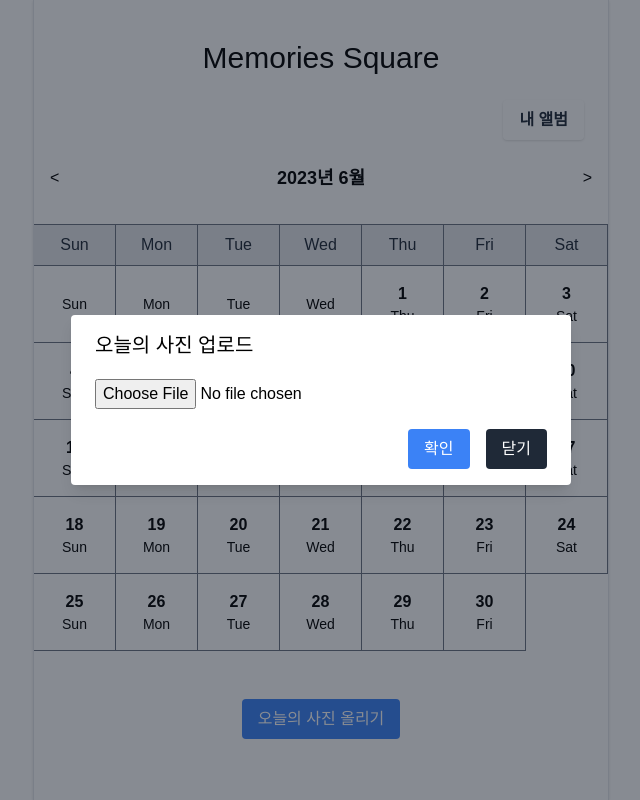
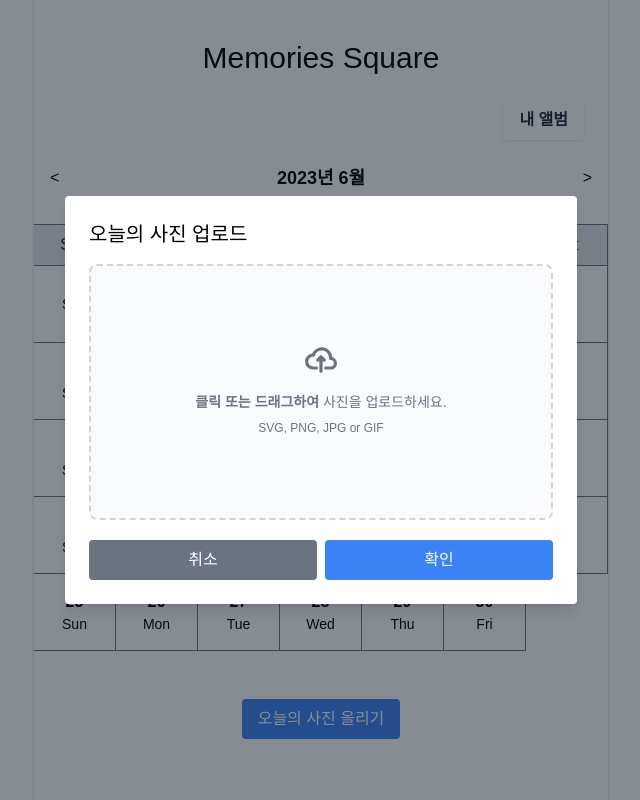
Before and after one commit to Leets-Official/MemoriesSquare-FE, a SvelteKit app: page / in a window 1280 px wide. Both pictures are taken after a click on the button "오늘의 사진 올리기". Shown: the whole page, without its empty margins (319-959 px from the left). Built offline with nearby package versions, Linux system fonts and the light colour scheme; a web font is replaced by a local one.

Commit message:
dropzone

```diff
--- a/src/pages/calendarPage/imageupload/ImageModal.svelte
+++ b/src/pages/calendarPage/imageupload/ImageModal.svelte
@@ -7,66 +7,100 @@
     // 선택한 이미지를 사용자 정의 로직에 따라 처리
 
     selectedImage = file;
-        console.log(selectedImage)
-    }
+    console.log(selectedImage);
+  };
 
   const openImageModal = () => {
     isOpen = true;
-    }
+  };
 
   const closeImageModal = () => {
     selectedImage = null;
-        isOpen = false
-    }
+    isOpen = false;
+  };
 
-    const request = async(data) => {
+  const request = async (data) => {
     try {
       const res = await fetch(`${import.meta.env.VITE_SERVER_URL}/photo/upload`, {
-                method: "POST",
+        method: 'POST',
         body: data
-            })
+      });
 
       if (res.ok) return await res.json();
-            throw new Error("Image Upload failed.")
+      throw new Error('Image Upload failed.');
     } catch (e) {
       console.error(e);
     }
-    }
+  };
 
   const confirmUpload = () => {
-        if (selectedImage){
+    if (selectedImage) {
       const formData = new FormData();
       formData.append('file', selectedImage);
 
       const imsy = request(formData);
-            console.log(imsy)
+      console.log(imsy);
     }
-    }
+  };
 </script>
 
 <div class="flex flex-wrap mt-12">
-    <button on:click="{openImageModal}" class="px-4 py-2 mx-auto bg-blue-500 text-white rounded">오늘의 사진 올리기</button>
+  <button on:click={openImageModal} class="px-4 py-2 mx-auto bg-blue-500 text-white rounded"
+    >오늘의 사진 올리기</button
+  >
   {#if isOpen}
     <div class="fixed inset-0 flex items-center justify-center z-50">
-        <div class="overlay fixed inset-0 bg-gray-900 opacity-50"></div>
-        <div class="image-modal-container bg-white w-1/2 mx-auto rounded shadow-lg z-50">
-            <div class="image-modal-content py-4 px-6">
-                <h2 class="text-xl mb-5">오늘의 사진 업로드</h2>
-                <input type="file" accept="image/*" on:change={handleImageUpload}>
-                <div class="flex justify-end mt-5">
-                    <button class="px-4 py-2 mr-2 bg-blue-500 text-white rounded" on:click={confirmUpload}>확인</button>
-                    <button class="ml-2 px-4 py-2 bg-gray-800 text-white rounded" on:click={closeImageModal}>닫기</button>
+      <div class="overlay fixed inset-0 bg-gray-900 opacity-50" />
+      <div class="image-modal-container bg-white rounded shadow-lg z-50 w-full max-w-lg mx-6">
+        <div class="image-modal-content p-6">
+          <h2 class="text-xl mb-4">오늘의 사진 업로드</h2>
+
+          <div class="flex items-center justify-center w-full">
+            <label
+              for="dropzone-file"
+              class="flex flex-col items-center justify-center w-full h-64 border-2 border-gray-300 border-dashed rounded-lg cursor-pointer bg-gray-50 dark:hover:bg-bray-800 dark:bg-gray-700 hover:bg-gray-100 dark:border-gray-600 dark:hover:border-gray-500 dark:hover:bg-gray-600"
+            >
+              <div class="flex flex-col items-center justify-center pt-5 pb-6">
+                <svg
+                  class="w-8 h-8 mb-4 text-gray-500 dark:text-gray-400"
+                  aria-hidden="true"
+                  xmlns="http://www.w3.org/2000/svg"
+                  fill="none"
+                  viewBox="0 0 20 16"
+                >
+                  <path
+                    stroke="currentColor"
+                    stroke-linecap="round"
+                    stroke-linejoin="round"
+                    stroke-width="2"
+                    d="M13 13h3a3 3 0 0 0 0-6h-.025A5.56 5.56 0 0 0 16 6.5 5.5 5.5 0 0 0 5.207 5.021C5.137 5.017 5.071 5 5 5a4 4 0 0 0 0 8h2.167M10 15V6m0 0L8 8m2-2 2 2"
+                  />
+                </svg>
+                <p class="mb-2 text-sm text-gray-500 dark:text-gray-400">
+                  <span class="font-semibold">클릭 또는 드래그하여</span> 사진을 업로드하세요.
+                </p>
+                <p class="text-xs text-gray-500 dark:text-gray-400">SVG, PNG, JPG or GIF</p>
+              </div>
+              <input
+                id="dropzone-file"
+                type="file"
+                accept="image/*"
+                class="hidden"
+                on:change={handleImageUpload}
+              />
+            </label>
+          </div>
+
+          <div class="grid grid-cols-2 w-full gap-2 mt-5">
+            <button class="px-4 py-2 bg-gray-500 text-white rounded" on:click={closeImageModal}
+              >취소</button
+            >
+            <button class="px-4 py-2 bg-blue-500 text-white rounded" on:click={confirmUpload}
+              >확인</button
+            >
           </div>
         </div>
       </div>
     </div>
   {/if}
 </div>
-
-
-<style>
-    .image-modal-container{
-        width: 50%;
-        max-width: 500px;
-    }
-</style>
```
Lines whose indentation alone changed are shown as unchanged.
